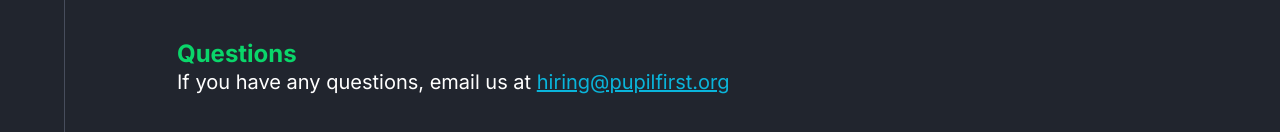
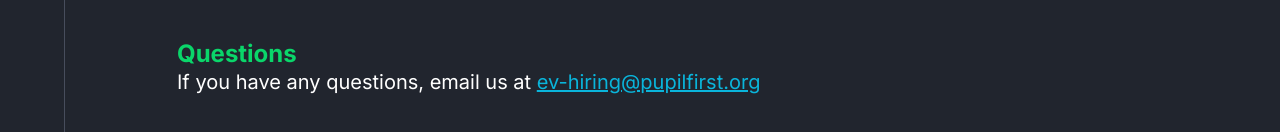
Before and after one commit to reenas/ev.pupilfirst.org, a Next.js app: page /hiring-network in a window 1280 px wide. Shown: the part 6082-6214 px from the top of the page. Built offline with nearby package versions, Linux system fonts and the light colour scheme.

Commit message:
update support mail id

```diff
--- a/pages/hiring-network.js
+++ b/pages/hiring-network.js
@@ -403,7 +403,7 @@ export default function Page() {
                 href="mailto:ev-hiring@pupilfirst.org"
                 className="text-secondary-500 underline hover:text-secondary-300"
               >
-                hiring@pupilfirst.org
+                ev-hiring@pupilfirst.org
               </a>
             </p>
           </div>
```
